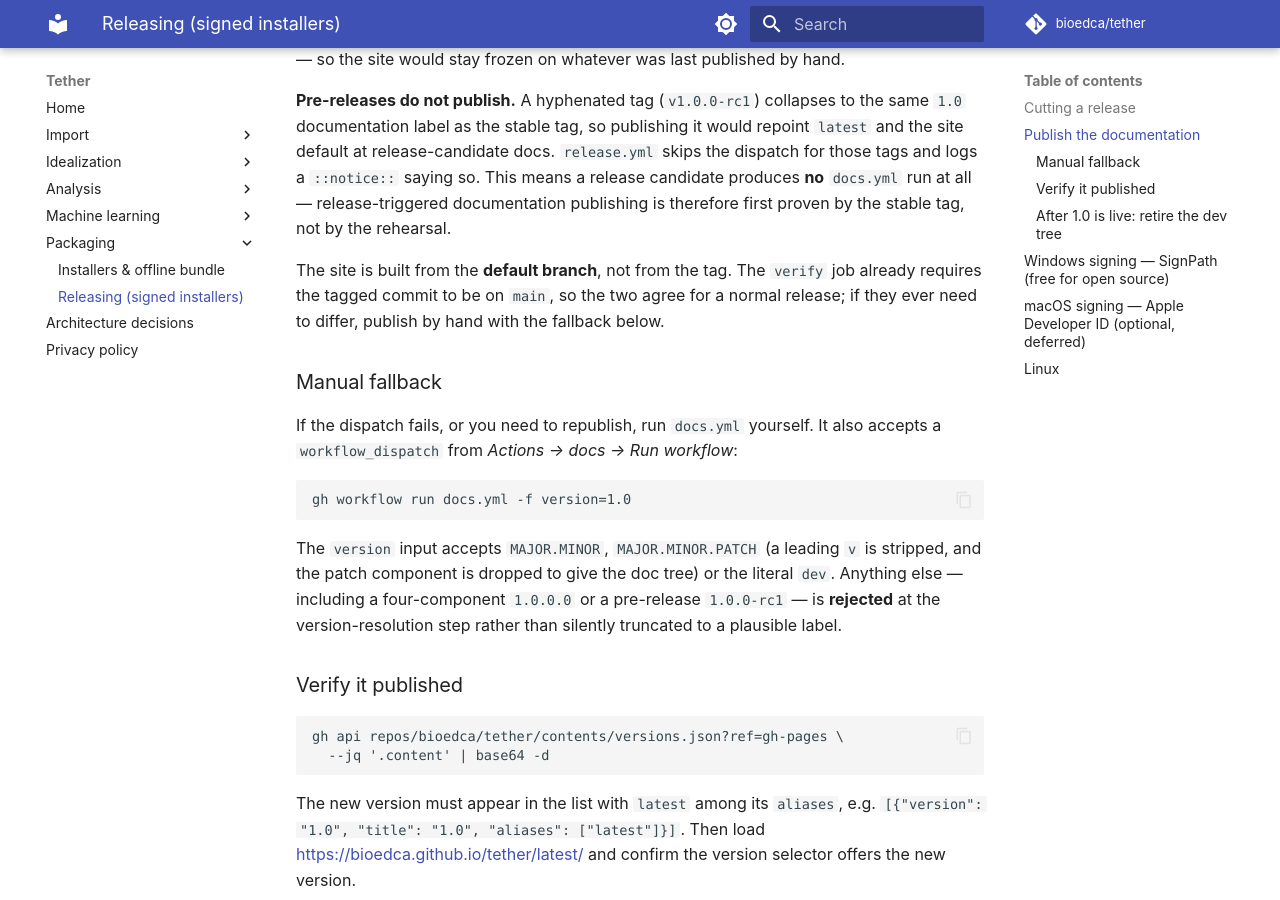
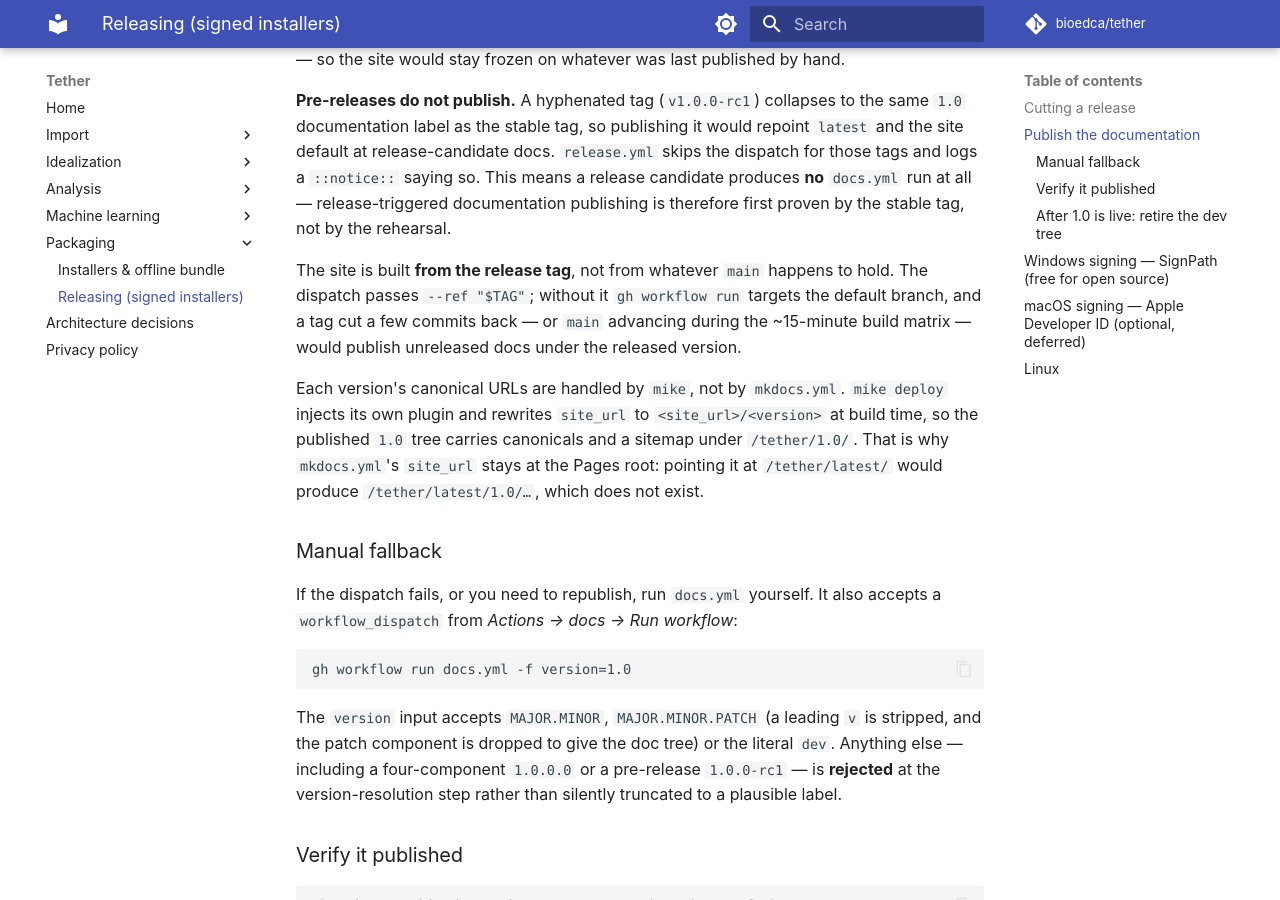
Before and after one commit to bioedca/tether, an MkDocs documentation site: the page built from docs/release.md, in a window 1280 px wide and 900 px high, scrolled down 1086 px. Built offline with MkDocs 1.6.1 and Material for MkDocs 9.7.7, drawn with Linux system fonts in a browser that asks for light colours; comment, search, counter and statistics services are not loaded; the version menu is left out.

Commit message:
ci(docs): keep site_url at the Pages root and dispatch docs from the tag
Two P2 findings from the Codex review of PR #204, both correct.

**site_url — the original value was already right; my change broke it.**
`mike deploy` injects its own mkdocs plugin and rewrites site_url to
`urljoin(site_url, <version>)` at build time (mike 2.2.0,
mkdocs_plugin.py::on_config), so the deployed tree is versioned automatically.
Verified by building with the plugin injected and MIKE_DOCS_VERSION=1.0:

    site_url .../tether/         -> canonical .../tether/1.0/release/          (correct)
    site_url .../tether/latest/  -> canonical .../tether/latest/1.0/release/   (404)

Issue #155's premise — that canonicals point at the un-versioned root — holds
only for a plain `mkdocs build`, which is the required docs-build gate's
output, not the published site. Reverted, with a comment recording why so the
next reader does not re-apply it.

**Dispatch docs from the release ref.** `gh workflow run` without `--ref`
targets the remote's default branch, so docs.yml would build whatever main
holds at that moment. `verify` only requires the tagged commit to be an
ancestor of main, so a tag cut a few commits back — or main advancing during
the ~15-minute build matrix — would publish unreleased docs under the released
version. Pass `--ref "$TAG"`.

`docs/release.md` updated to match on both points.

```diff
--- a/docs/release.md
+++ b/docs/release.md
@@ -52,9 +52,16 @@
 `docs.yml` run at all — release-triggered documentation publishing is therefore first
 proven by the stable tag, not by the rehearsal.
 
-The site is built from the **default branch**, not from the tag. The `verify` job already
-requires the tagged commit to be on `main`, so the two agree for a normal release; if they
-ever need to differ, publish by hand with the fallback below.
+The site is built **from the release tag**, not from whatever `main` happens to hold. The
+dispatch passes `--ref "$TAG"`; without it `gh workflow run` targets the default branch,
+and a tag cut a few commits back — or `main` advancing during the ~15-minute build matrix
+— would publish unreleased docs under the released version.
+
+Each version's canonical URLs are handled by `mike`, not by `mkdocs.yml`. `mike deploy`
+injects its own plugin and rewrites `site_url` to `<site_url>/<version>` at build time, so
+the published `1.0` tree carries canonicals and a sitemap under `/tether/1.0/`. That is why
+`mkdocs.yml`'s `site_url` stays at the Pages root: pointing it at `/tether/latest/` would
+produce `/tether/latest/1.0/…`, which does not exist.
 
 ### Manual fallback
 
--- a/mkdocs.yml
+++ b/mkdocs.yml
@@ -2,11 +2,14 @@
 # SPDX-License-Identifier: GPL-3.0-or-later
 site_name: Tether
 site_description: A cross-platform single-molecule FRET desktop suite (Mondragón Lab, Northwestern).
-# `mike` serves every build under /tether/<version>/ and aliases `latest` to the
-# current stable tree, so the un-versioned root is NOT where a page actually lives.
-# Point site_url at the alias: canonical <link rel="canonical"> tags and sitemap.xml
-# then resolve to a real, stable URL instead of 404-ing at the root.
-site_url: https://bioedca.github.io/tether/latest/
+# KEEP THIS AT THE PAGES ROOT — do not "fix" it to a versioned or /latest/ URL.
+# `mike deploy` injects its own mkdocs plugin and rewrites site_url to
+# urljoin(site_url, <version>) at build time (mike/mkdocs_plugin.py::on_config), so the
+# published 1.0 tree already gets canonicals and a sitemap under /tether/1.0/. Pointing
+# this at /tether/latest/ would produce /tether/latest/1.0/... — a URL that does not
+# exist. A plain `mkdocs build` (the required docs-build gate) sets no MIKE_DOCS_VERSION
+# and so renders the un-versioned root; that is the gate's output, not the site's.
+site_url: https://bioedca.github.io/tether/
 repo_url: https://github.com/bioedca/tether
 repo_name: bioedca/tether
 copyright: Copyright &copy; 2026 The Tether Authors — GPL-3.0-or-later
```
Also changed, not shown: 1 other file.
